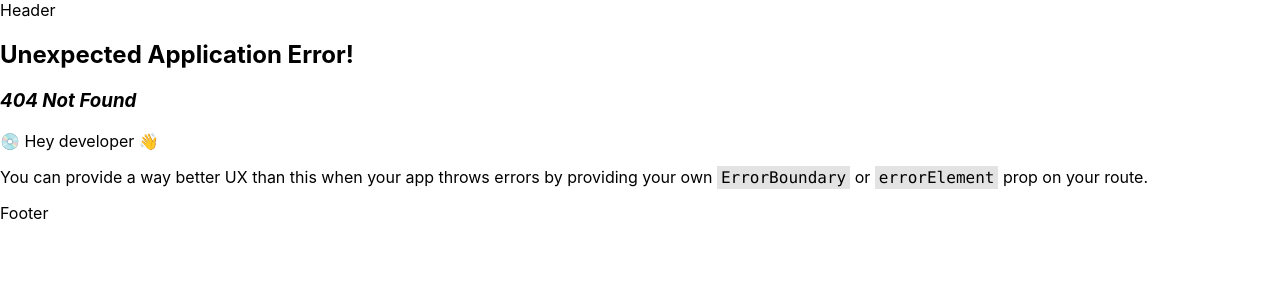
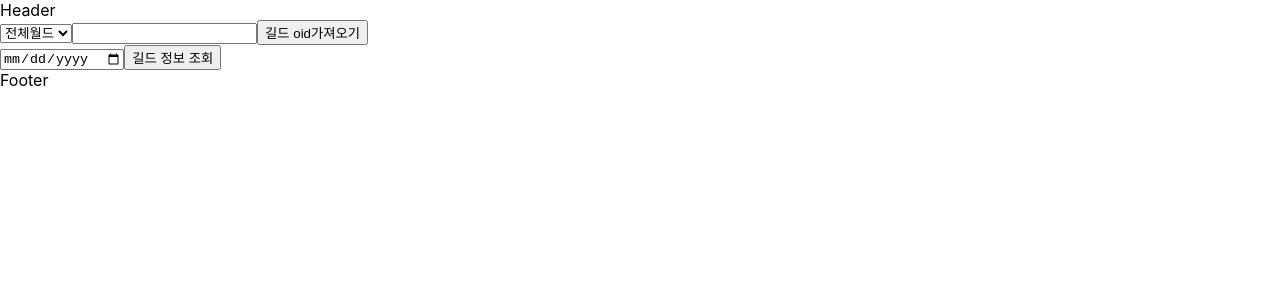
Before and after one commit to minhyeonhong/maple-open, a React (Create React App) app: page /guild in a window 1280 px wide. Before the commit this address had no page. Shown: the top 300 px of the page. Built offline with nearby package versions, Linux system fonts and the light colour scheme.

Commit message:
ENH : 길드 페이지 추가
길드 id값 받아와 길드 정보 검색

```diff
--- a/src/App.js
+++ b/src/App.js
@@ -1,11 +1,10 @@
 import './App.css';
-import Header from './components/layout/Header';
-import Footer from './components/layout/Footer';
+import { Link } from "react-router-dom";
 
 function App(props) {
   return (
     <div className="App">
-      aaa
+      <Link to={'/guild'}><button>길드 검색</button></Link><br/>
     </div>
   );
 }
--- /dev/null
+++ b/src/components/guild/GuildPage.jsx
@@ -0,0 +1,77 @@
+import React, { useEffect, useState } from 'react';
+import { instance } from '../../api/instance';
+
+const GuildPage = () => {
+
+    const [guild, setGuild] = useState({});
+
+    const servers = [
+        '전체월드',
+        '리부트2',
+        '리부트',
+        '오로라',
+        '레드',
+        '이노시스',
+        '유니온',
+        '스카니아',
+        '루나',
+        '제니스',
+        '크로아',
+        '베라',
+        '엘리시움',
+        '아케인',
+        '노바',
+        '버닝',
+        '버닝2',
+        '버닝3',
+    ];
+
+    const get_oguild_id = () => {
+        instance.get(`${process.env.REACT_APP_MAPLE_BASE_URL}/maplestory/v1/guild/id?guild_name=${guild.guild_name}&world_name=${guild.world_name}`, {
+            headers: {
+                "x-nxopen-api-key": process.env.REACT_APP_MAPLE_KEY
+            },
+        }).then(res => {
+            console.log("res", res);
+            setGuild({...guild, oguild_id:res.data.oguild_id});
+        }).catch(err => {
+            console.log("err", err);
+        })
+    }
+
+    const search_guild = () => {
+        instance.get(`${process.env.REACT_APP_MAPLE_BASE_URL}/maplestory/v1/guild/basic?oguild_id=${guild.oguild_id}&date=${guild.date}`, {
+            headers: {
+                "x-nxopen-api-key": process.env.REACT_APP_MAPLE_KEY
+            },
+        }).then(res => {
+            console.log("res", res);
+            setGuild({...guild, guild_info:res.data});
+        }).catch(err => {
+            console.log("err", err);
+        })
+    }
+
+    useEffect(() => {
+        console.log(guild);
+    }, [guild]);
+
+    return (
+        <div>
+            <select name="world_name" onChange={(e) => setGuild({ ...guild, world_name: e.target.value })}>
+                {
+                    servers.map(element => (
+                        <option key={element} value={element}>{element}</option>
+                    ))
+                }
+            </select>
+            <input type='text' name='guild_name' value={guild.guild_name || ""} onChange={(e) => setGuild({ ...guild, guild_name: e.target.value })} />
+            <button onClick={get_oguild_id}>길드 oid가져오기</button>
+            <br/>
+            <input type='date' name='date' value={guild.date || ""} onChange={(e) => setGuild({ ...guild, date: e.target.value })} />
+            <button onClick={search_guild}>길드 정보 조회</button>
+        </div>
+    );
+};
+
+export default GuildPage;
```
Also changed, not shown: src/index.js (+8 -1 lines).
